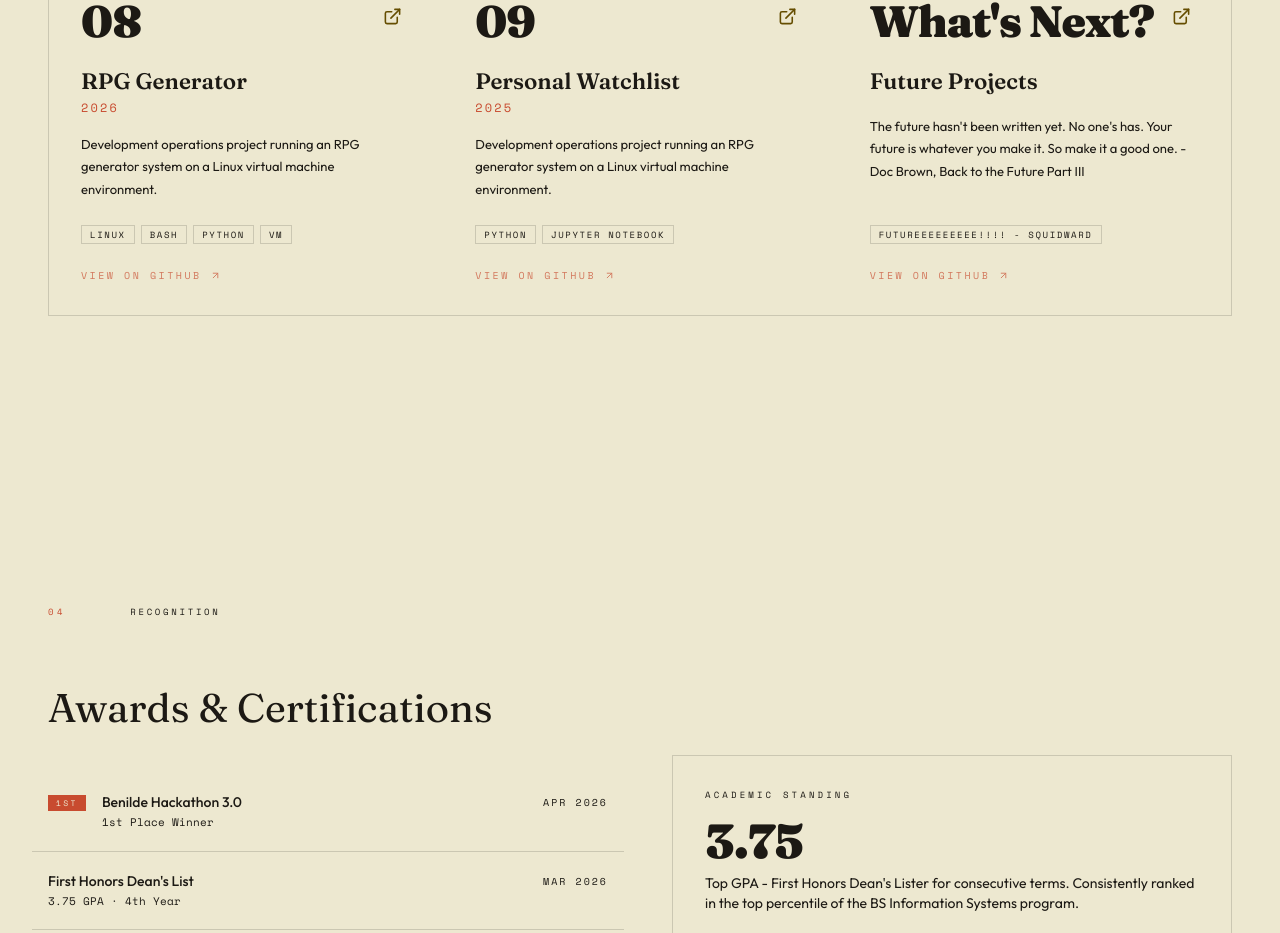
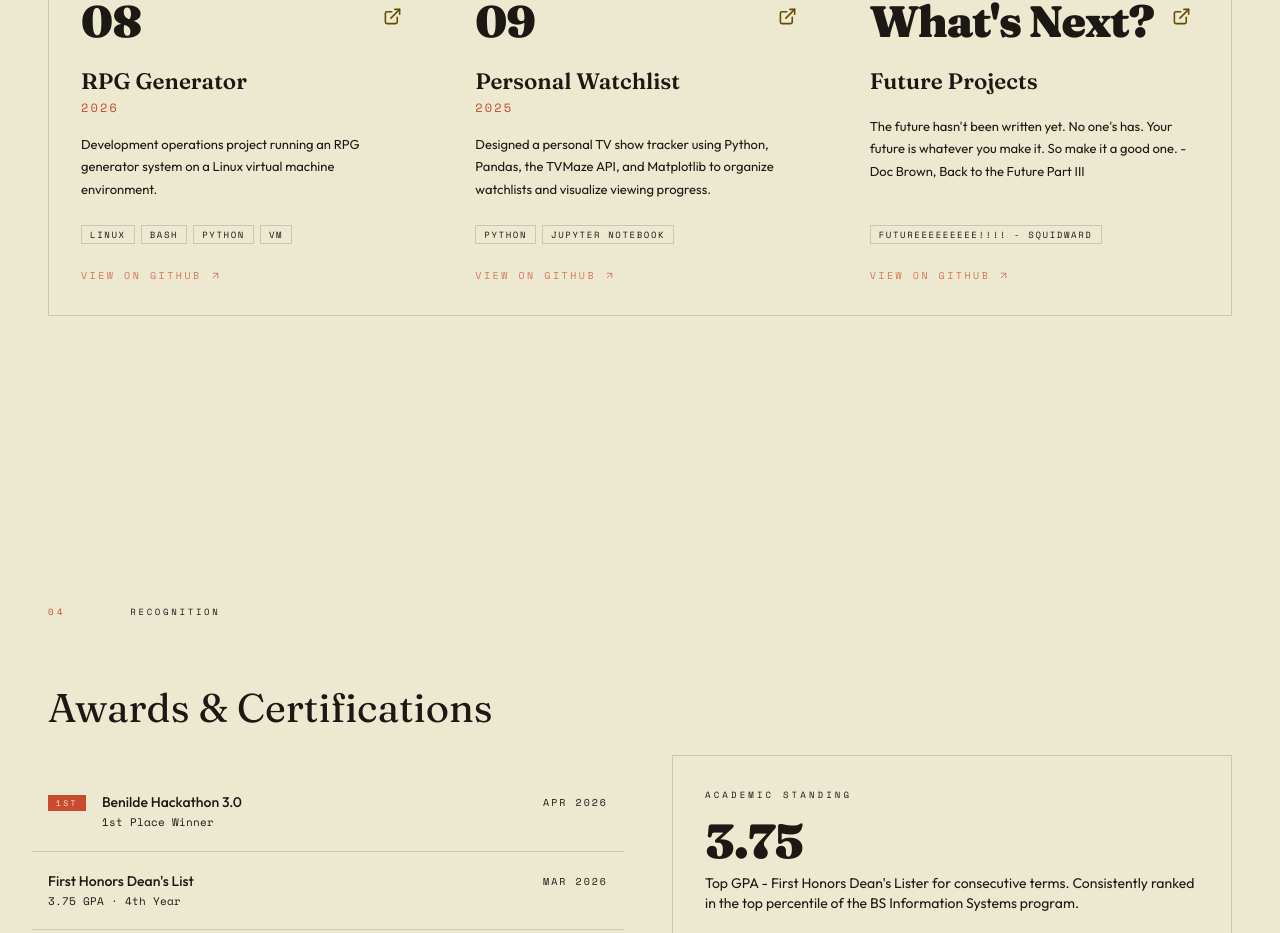
Before and after one commit to chrisaph/ChristianMeranoPortfolioSite, a React (Vite) app: page / in a window 1280 px wide. Shown: the part 3800-4733 px from the top of the page. Built offline with nearby package versions, Linux system fonts and the light colour scheme.

Commit message:
Update personal watchlist

```diff
--- a/src/app/App.tsx
+++ b/src/app/App.tsx
@@ -101,7 +101,7 @@ const projects = [
     year: "2025",
     stack: ["Python", "Jupyter Notebook"],
     description:
-      "Development operations project running an RPG generator system on a Linux virtual machine environment.",
+      "Designed a personal TV show tracker using Python, Pandas, the TVMaze API, and Matplotlib to organize watchlists and visualize viewing progress.",
     link: "https://github.com/chrisaph/PersonalWatchlist",
   },
   {
```
